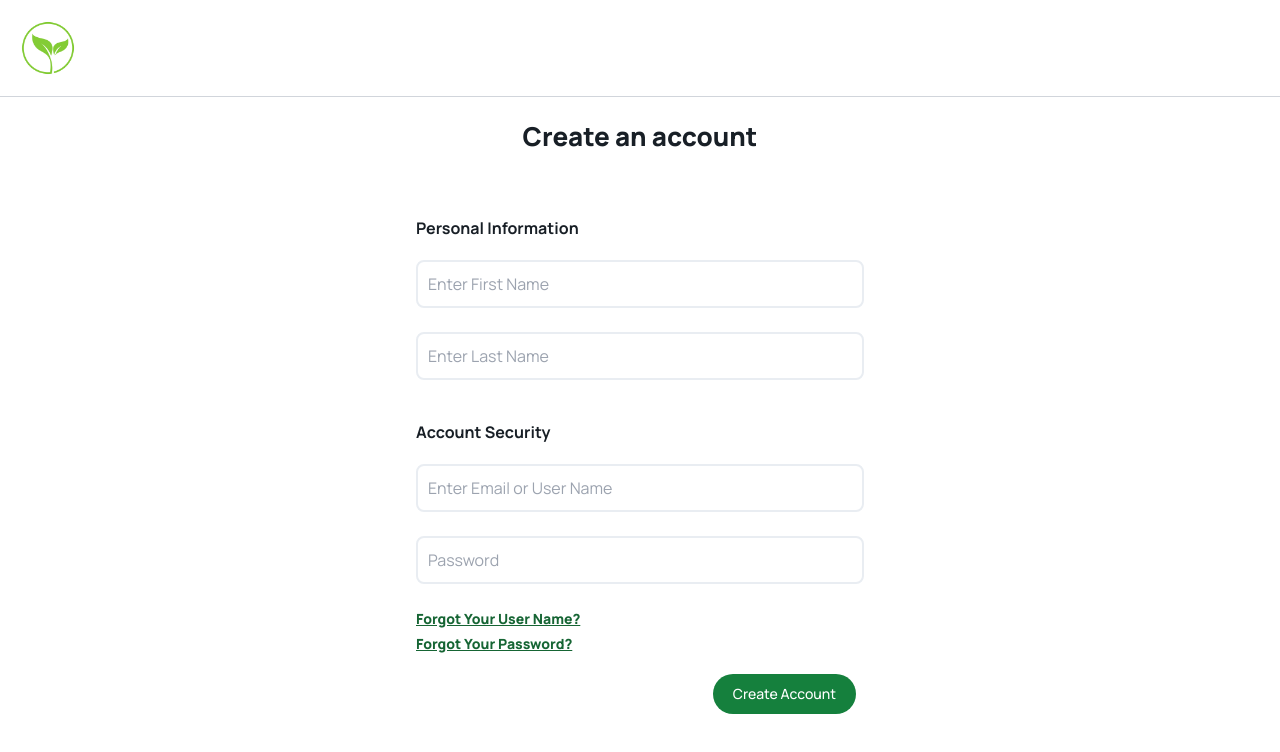
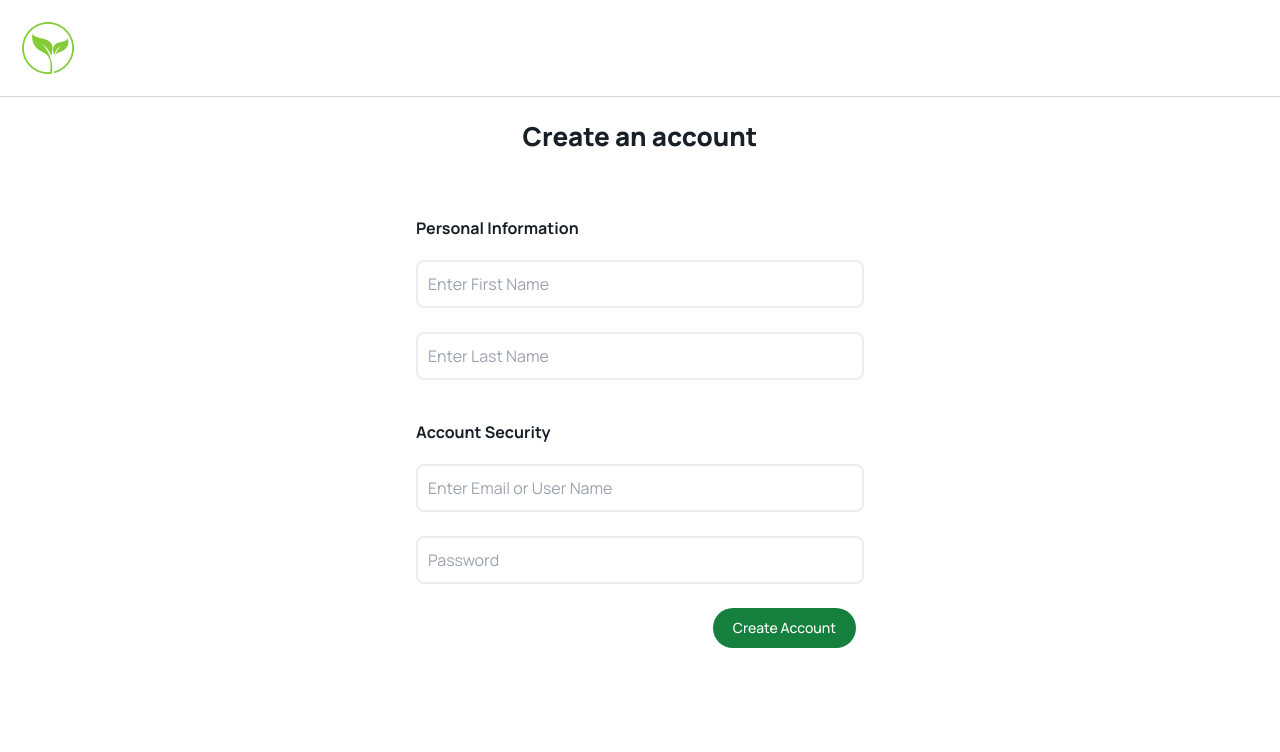
Before and after one commit to Lasith22/food-app, a React (Vite) app: page /account/create in a window 1280 px wide. Shown: the top 752 px of the page. Built offline with nearby package versions, Linux system fonts and the light colour scheme.

Commit message:
Remove unused vars

```diff
--- a/src/components/Auth/Register.jsx
+++ b/src/components/Auth/Register.jsx
@@ -137,10 +137,7 @@ const Register = () => {
                     />
                   </div>
                 </div>
-                <div className="flex flex-col gap-1 my-5 font-sans text-[14px] text-green-800 font-extrabold">
-                  <h1 className="underline">Forgot Your User Name?</h1>
-                  <h1 className="underline">Forgot Your Password?</h1>
-                </div>
+
                 <div className="flex justify-end">
                   <button
                     onClick={() => {
```
